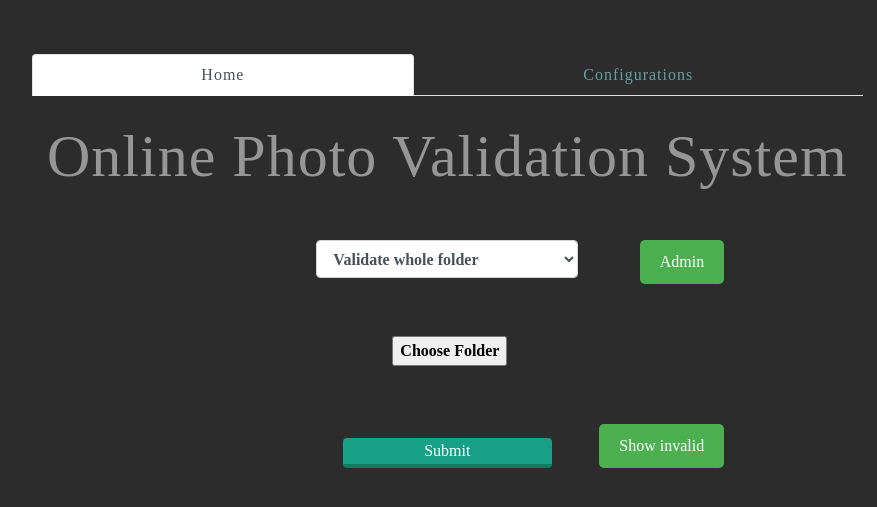
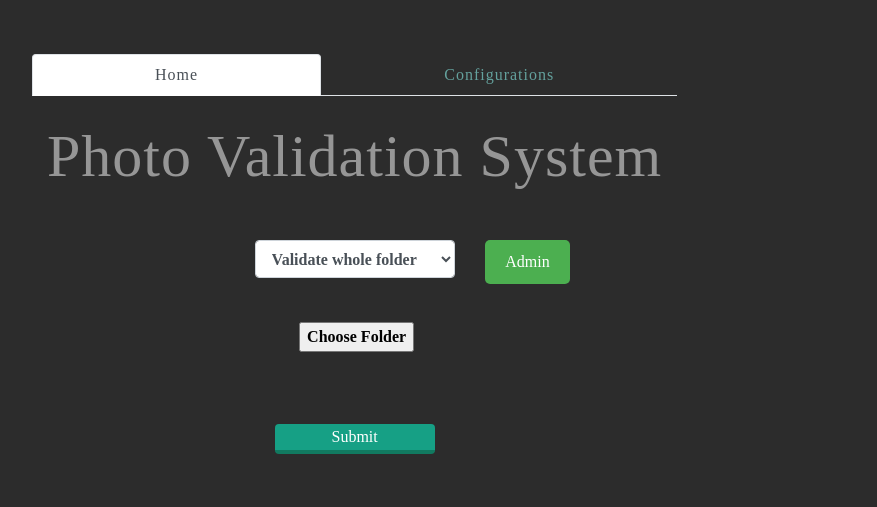
Before and after one commit to Bataju/OnlinePhotoValidator, a Django app: template validate/api/templates/api/index1.html in a window 1280 px wide. Shown: the top 507 px of the page, without its empty margins (38-915 px from the left). Run offline with Django 3.2, Linux system fonts and the light colour scheme; the template is opened without the code that fills it, so the values that code supplies are empty; some libraries are stand-ins or nearby versions.

Commit message:
error fixes

```diff
--- a/validate/api/head_check.py
+++ b/validate/api/head_check.py
@@ -41,9 +41,6 @@
         eyes = eye_cascade.detectMultiScale(roi_gray)
     return len(eyes) == 0
 
-
-
-
 def valid_head_size(image):
     if not head_percentage(image):
         return False
--- a/validate/api/models.py
+++ b/validate/api/models.py
@@ -12,9 +12,9 @@
     is_png = models.BooleanField()
     is_jpeg = models.BooleanField(default=True)
     bgcolor_threshold = models.FloatField(default=50)
-    blurness_threshold = models.FloatField(default=50)
-    pixelated_threshold = models.FloatField(default=20)
-    greyness_threshold = models.FloatField(default=26)
+    blurness_threshold = models.FloatField(default=90)
+    pixelated_threshold = models.FloatField(default=75)
+    greyness_threshold = models.FloatField(default=0)
     symmetry_threshold = models.FloatField(default=20)
 
     bypass_height_check = models.BooleanField(default=False)
--- a/validate/api/photo_validator_dir.py
+++ b/validate/api/photo_validator_dir.py
@@ -168,7 +168,7 @@
     logging.info("Total time taken to validate "
                  + str(len(fileLists)) + " images = " + str(finalTime - initialTime) + " seconds")
 
-    return HttpResponse("Photo Validation Completed")
+    return redirect('http://127.0.0.1:8000/image_gallery/')
 
 
 if __name__ == '__main__':
--- a/validate/api/templates/api/image_gallery.html
+++ b/validate/api/templates/api/image_gallery.html
@@ -115,7 +115,7 @@
                 {% endfor %}
             </div>
             <div class="button-container">
-                <button class="process-button" type="submit">Process Selected Images</button>
+                <button class="process-button" type="submit">Move to valid</button>
             </div>
         </form>
     </div>
--- a/validate/api/templates/api/index1.html
+++ b/validate/api/templates/api/index1.html
@@ -73,7 +73,7 @@
                     <div class="container d-flex h-100 align-items-center">
                         <div class="mx-auto text-center">
                             {#            <h1 class="mx-auto my-0 text-uppercase">Photo Validator</h1>#}
-                            <h2 class="text-white-50 mx-auto mt-2 mb-5">Online Photo Validation System</h2>
+                            <h2 class="text-white-50 mx-auto mt-2 mb-5">Photo Validation System</h2>
                         </div>
                     </div>
                     <div class="container">
@@ -108,11 +108,14 @@
                                 </form>
 
                                 <span id="result" style="color:rgba(255, 255, 255, 0.5) ;font-weight:bold;  font-family: 'Varela Round';  font-size:xx-large"></span>
-                                <form method="post" action="/image_gallery/">
+                                <!-- <form method="post" action="/image_gallery/">
                                     {% csrf_token %}
                                     <input type="hidden" name="redirect" value="true">
                                     <button type="submit" class="redirectButton">Show invalid</button>
-                                </form>
+                                </form> -->
+                                <!-- <form action="/image_gallery/" method="get">
+                                    <button type="submit" class="redirectButton">Show invalid</button>
+                                </form> -->
 
                             </div>
                         </div>
@@ -123,7 +126,7 @@
                     <div class="container d-flex h-100 align-items-center">
                         <div class="mx-auto text-center">
                             {#            <h1 class="mx-auto my-0 text-uppercase">Photo Validator</h1>#}
-                            <h2 class="text-white-50 mx-auto mt-2 mb-5">Online Photo Validation System</h2>
+                            <h2 class="text-white-50 mx-auto mt-2 mb-5">Photo Validation System</h2>
                         </div>
                     </div>
 
--- a/validate/api/views.py
+++ b/validate/api/views.py
@@ -32,7 +32,7 @@
     if type == 'folder':
       request.session['path'] = path
       photo_validator_dir.main(path)
-      return redirect('image_gallery')
+      return redirect('http://127.0.0.1:8000/image_gallery')
     else:
       message = photo_validator.main(path)
       return HttpResponse("Results:" + "\n" + message)
```
Also changed, not shown: 1 other file.
